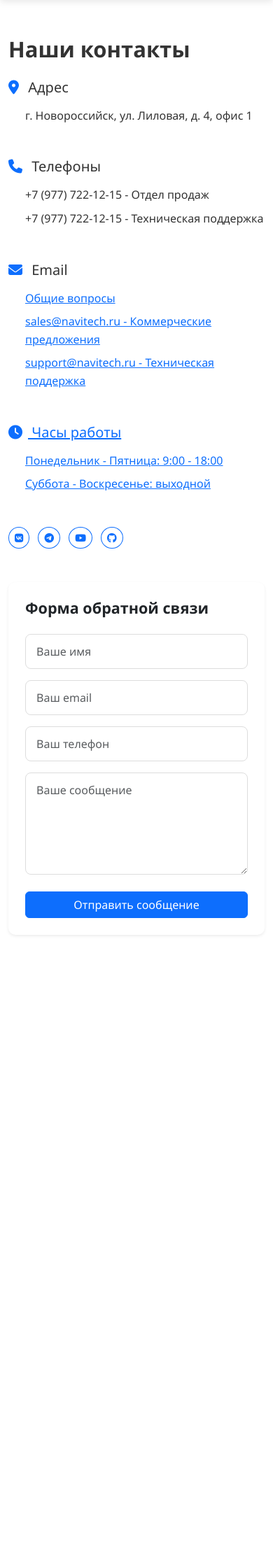
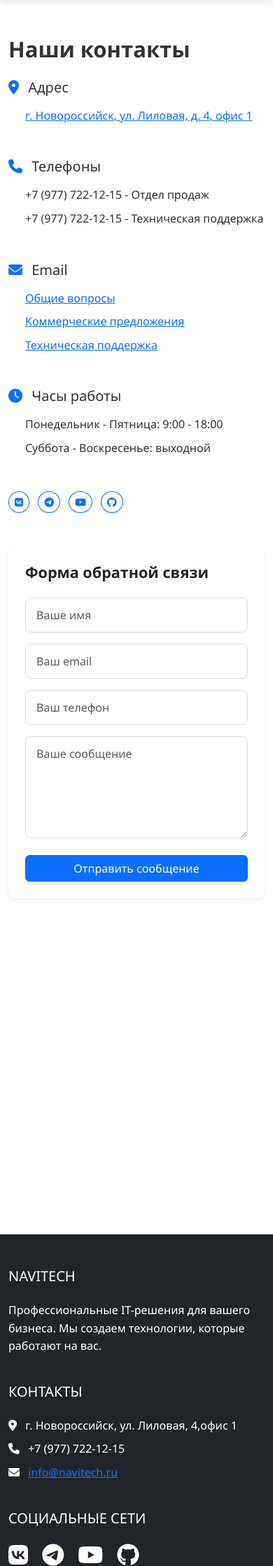
Before and after one commit to kantser/Django, a Django app: page /contact/ in a window 390 px wide. Shown: the part 78-2316 px from the top of the page at 70% size. Before the commit the page ends 1415 px from the top, so only its background shows below. Run offline with Django 5.2, Linux system fonts and the light colour scheme.

Commit message:
Исправления и улучшения:
Добавлены закрывающие теги </a> для всех ссылок

Все email-адреса сделаны кликабельными через mailto:

Убраны текстовые описания из элементов списка (они теперь в тексте ссылки)

Сохранена структура и стилизация (Bootstrap-классы)

Исправлена опечатка в домене (naviech → navitech в двух строках)
Добавлены важные атрибуты:

width="100%" - карта будет адаптивной

height="400" - стандартная высота

frameborder="0" и style="border:0;" - убирают границу

allowfullscreen - разрешает полноэкранный режим

ARIA-атрибуты для доступности

```diff
--- a/itcompany/static/css/style.css
+++ b/itcompany/static/css/style.css
@@ -92,3 +92,7 @@ section {
         margin-top: 30px;
     }
 }
+a:hover {
+    color: #0d6efd;
+    text-decoration: underline;
+}
--- a/itcompany/templates/main/contact.html
+++ b/itcompany/templates/main/contact.html
@@ -11,7 +11,10 @@
                 <h2 class="display-5 fw-bold mb-4">Наши контакты</h2>
                 <div class="mb-5">
                     <h4 class="h5 mb-3"><i class="fas fa-map-marker-alt text-primary me-2"></i> Адрес</h4>
-                    <p class="ps-4">г. Новороссийск, ул. Лиловая, д. 4, офис 1</p>
+                    <p class="ps-4"><a href="https://yandex.ru/maps/?text=г.+Новороссийск,+ул.+Лиловая,+д.+4,+офис+1" target="_blank">
+        г. Новороссийск, ул. Лиловая, д. 4, офис 1
+    </a>
+</p>
                 </div>
                 <div class="mb-5">
                     <h4 class="h5 mb-3"><i class="fas fa-phone text-primary me-2"></i> Телефоны</h4>
@@ -21,13 +24,21 @@
                     </ul>
                 </div>
                 <div class="mb-5">
-                    <h4 class="h5 mb-3"><i class="fas fa-envelope text-primary me-2"></i> Email</h4>
-                    <ul class="list-unstyled ps-4">
-                        <li class="mb-2"><a href="info@naviech.ru">Общие вопросы</li>
-                        <li class="mb-2">sales@navitech.ru - Коммерческие предложения</li>
-                        <li>support@navitech.ru - Техническая поддержка</li>
-                    </ul>
-                </div>
+    <h4 class="h5 mb-3">
+        <i class="fas fa-envelope text-primary me-2"></i> Email
+    </h4>
+    <ul class="list-unstyled ps-4">
+        <li class="mb-2">
+            <a href="mailto:info@naviech.ru">Общие вопросы</a>
+        </li>
+        <li class="mb-2">
+            <a href="mailto:sales@navitech.ru">Коммерческие предложения</a>
+        </li>
+        <li>
+            <a href="mailto:support@navitech.ru">Техническая поддержка</a>
+        </li>
+    </ul>
+</div>
                 <div class="mb-4">
                     <h4 class="h5 mb-3"><i class="fas fa-clock text-primary me-2"></i> Часы работы</h4>
                     <ul class="list-unstyled ps-4">
@@ -73,5 +84,15 @@
                     </div>
                 </div>
                 <div class="mt-4">
-                    <iframe src="https://yandex.ru/map-widget/v1/?um=constructor%3A0a9f4f1d5e5e5e5e
-                            {% endblock %}
+  <iframe
+    src="https://yandex.ru/map-widget/v1/?um=constructor%3A0a9f4f1d5e5e5e5e5e5e5e5e5e5e5e5e&amp;source=constructor"
+    width="100%"
+    height="400"
+    frameborder="0"
+    style="border:0;"
+    allowfullscreen
+    aria-hidden="false"
+    tabindex="0">
+  </iframe>
+</div>
+{% endblock %}
```
